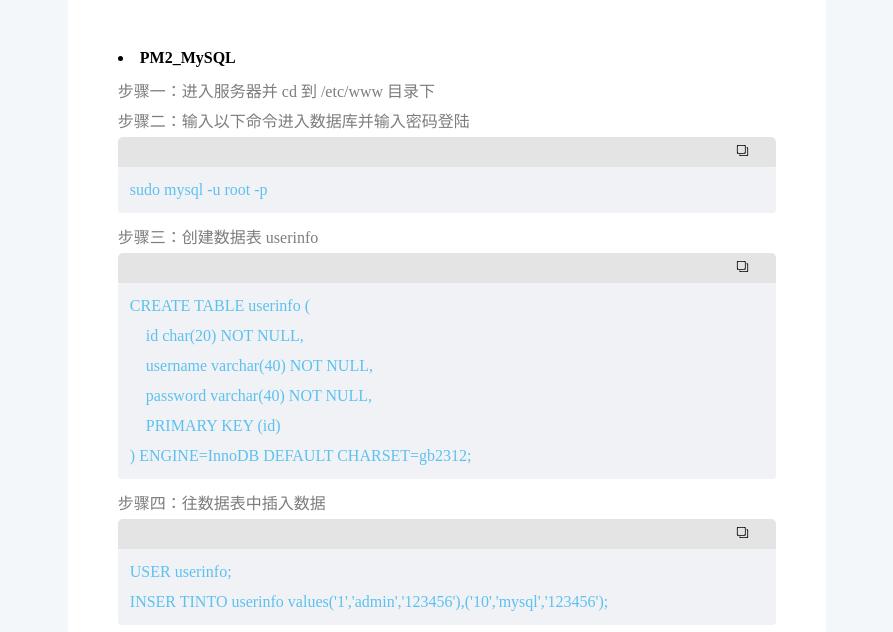
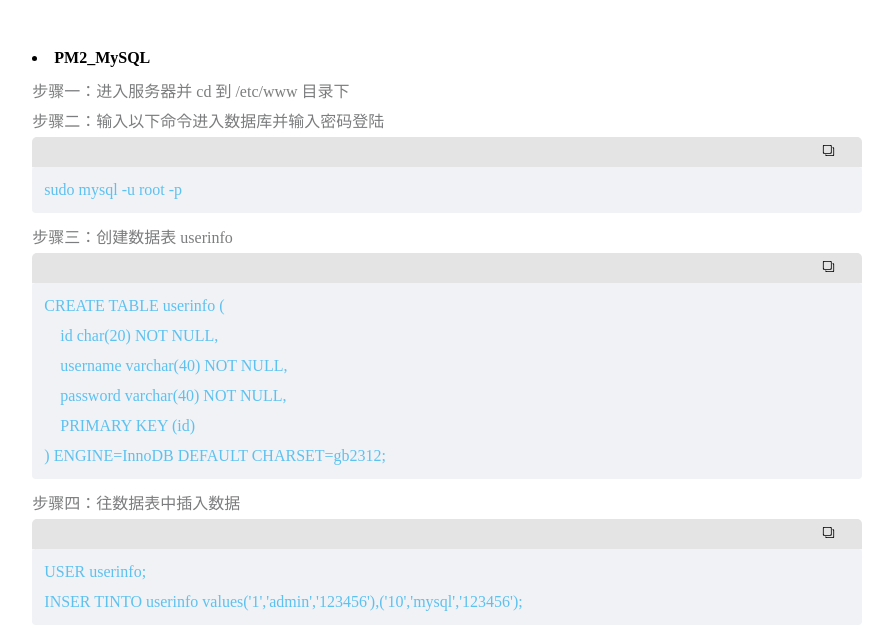
Before and after one commit to xkai003/blog, a plain HTML site: page notes/pm2+api/pm2+api.html in a window 1280 px wide. Shown: the part 150-782 px from the top of the page, without its empty margins (193-1086 px from the left). Drawn offline with Linux system fonts and the light colour scheme.

Commit message:
各笔记改用限制最大长度，从而满足手机屏幕自适应

```diff
--- a/notes/Nginx_HostedWeb/Nginx_HostedWeb.css
+++ b/notes/Nginx_HostedWeb/Nginx_HostedWeb.css
@@ -16,7 +16,9 @@ h1{
     align-items: center;
 }
 .box .center{
-    width: 60%;
+    /* width: 60%; */
+    /* 改用限制最大长度，从而满足手机屏幕自适应 */
+    max-width: 90vw;
     margin-top: 30px;
     background-color: #fff;
 }
--- a/notes/pm2+api/pm2+api.css
+++ b/notes/pm2+api/pm2+api.css
@@ -16,7 +16,9 @@ h1{
     align-items: center;
 }
 .box .center{
-    width: 60%;
+    /* width: 60%; */
+    /* 改用限制最大长度，从而满足手机屏幕自适应 */
+    max-width: 90vw;
     margin-top: 30px;
     background-color: #fff;
 }
--- a/notes/vscolod_github+cloudflare/vscolod_github+cloudflare.css
+++ b/notes/vscolod_github+cloudflare/vscolod_github+cloudflare.css
@@ -16,7 +16,9 @@ h1{
     align-items: center;
 }
 .box .center{
-    width: 60%;
+    /* width: 60%; */
+    /* 改用限制最大长度，从而满足手机屏幕自适应 */
+    max-width: 90vw;
     margin-top: 30px;
     background-color: #fff;
 }
--- a/notes/vue+MySQL/vue+MySQL.css
+++ b/notes/vue+MySQL/vue+MySQL.css
@@ -16,7 +16,9 @@ h1{
     align-items: center;
 }
 .box .center{
-    width: 60%;
+    /* width: 60%; */
+    /* 改用限制最大长度，从而满足手机屏幕自适应 */
+    max-width: 90vw;
     margin-top: 30px;
     background-color: #fff;
 }
--- a/notes/vue_ServerLocalhost/vue_ServerLocalhost.css
+++ b/notes/vue_ServerLocalhost/vue_ServerLocalhost.css
@@ -16,7 +16,9 @@ h1{
     align-items: center;
 }
 .box .center{
-    width: 60%;
+    /* width: 60%; */
+    /* 改用限制最大长度，从而满足手机屏幕自适应 */
+    max-width: 90vw;
     margin-top: 30px;
     background-color: #fff;
 }
```
